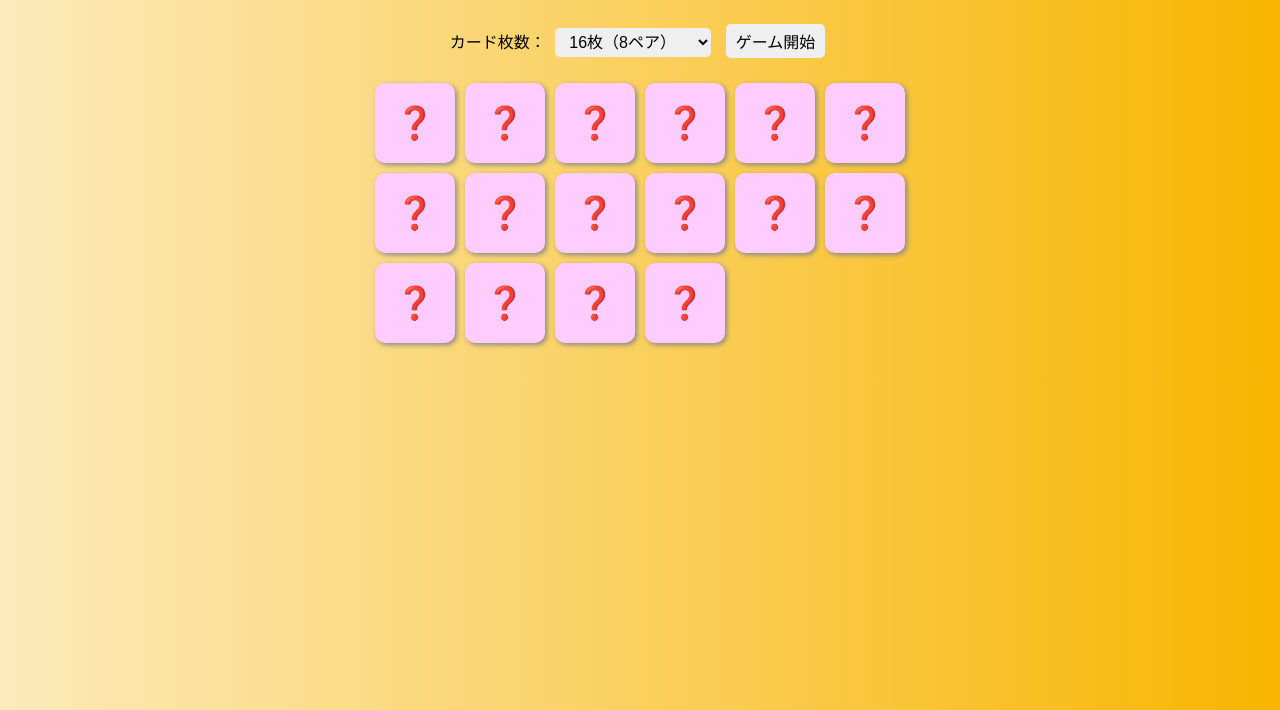
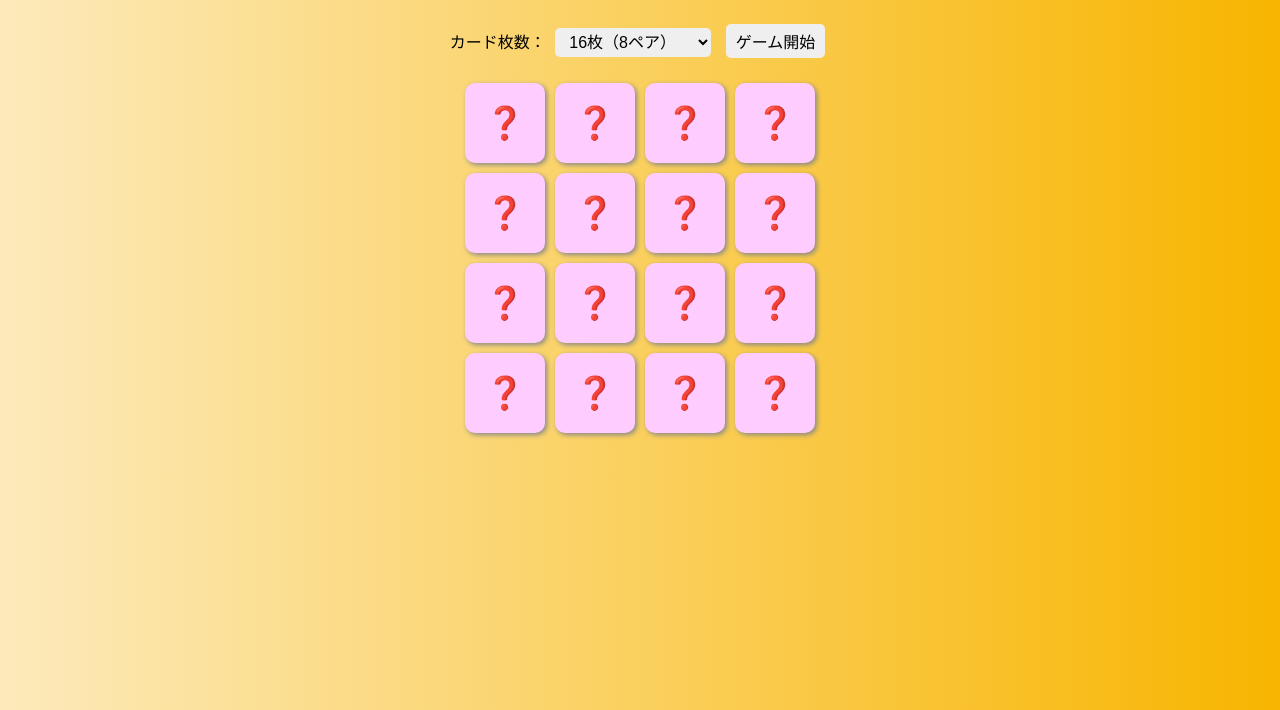
Before and after one commit to tak0331y/sinkei, a plain HTML site: page index.html in a window 1280 px wide. Shown: the part 90-800 px from the top of the page. Drawn offline with Linux system fonts and the light colour scheme.

Commit message:
Add files via upload

```diff
--- a/index.html
+++ b/index.html
@@ -68,6 +68,7 @@
       <option value="8">8枚（4ペア）</option>
       <option value="16" selected>16枚（8ペア）</option>
       <option value="24">24枚（12ペア）</option>
+      <option value="32">32枚（16ペア）</option>
     </select>
     <button onclick="startGame()">ゲーム開始</button>
   </div>
@@ -79,7 +80,10 @@
     const message = document.getElementById("message");
     const cardCountSelect = document.getElementById("card-count");
 
-    const allSymbols = ["🍎","🍌","🍇","🍓","🍒","🍍","🥝","🍉","🍋","🍈","🍊","🥥"];
+    const allSymbols = [
+      "🍎","🍌","🍇","🍓","🍒","🍍","🥝","🍉",
+      "🍋","🍈","🍊","🥥","🥭","🍅","🌽","🥕"
+    ];
     let flippedCards = [];
     let matchedCount = 0;
 
@@ -95,7 +99,7 @@
       let cards = [...symbols, ...symbols];
       cards.sort(() => Math.random() - 0.5);
 
-      const columns = Math.min(6, pairCount * 2 / 2);
+      const columns = Math.min(8, Math.ceil(Math.sqrt(totalCards)));
       board.style.gridTemplateColumns = `repeat(${columns}, 80px)`;
 
       cards.forEach((symbol, index) => {
```
